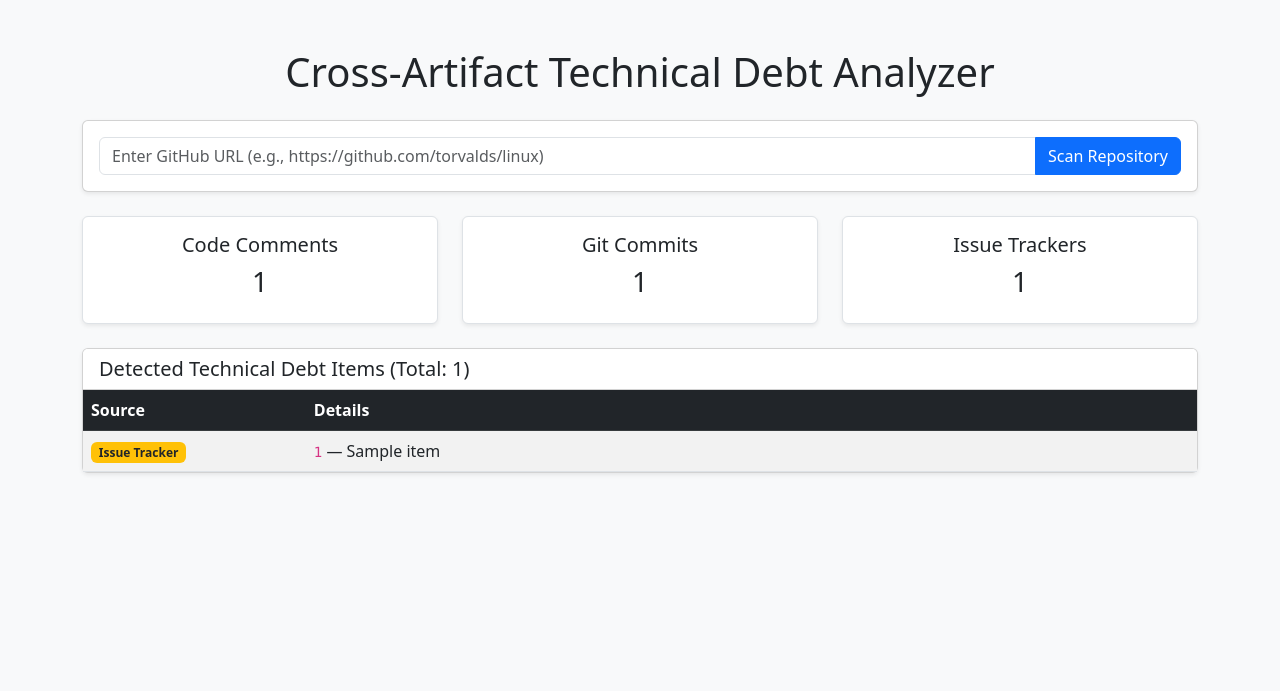
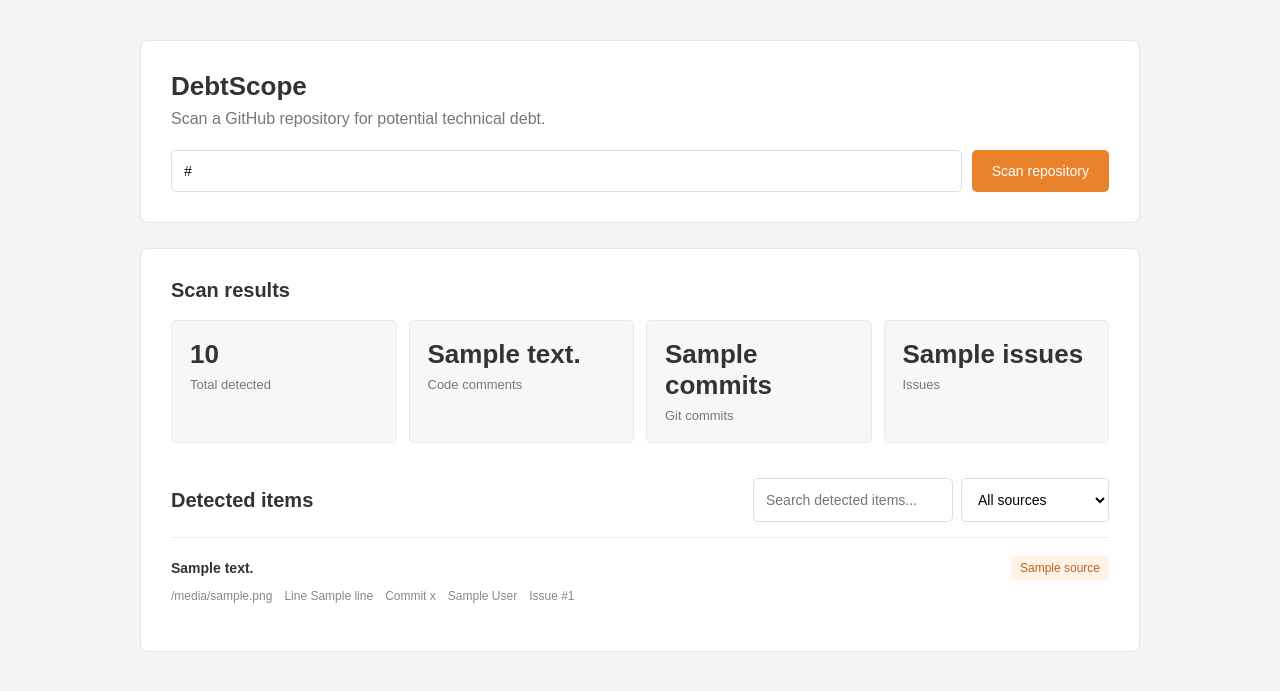
Before and after one commit to DenverCav/AdvancedSoftwareDevelopmentProject, a Flask app: template templates/dashboard.html in a window 1280 px wide. Shown: the top 691 px of the page. Run offline with Flask 3, Linux system fonts and the light colour scheme; the template is opened without the code that fills it: most values are stand-ins (such as "Sample title", 1, 10 or a date in 2020).

Commit message:
Added in better UI, (TESTING GIT COMMIT TRACKER "FIXME")

```diff
--- a/main.py
+++ b/main.py
@@ -10,14 +10,29 @@ from services.service import repoAnalysis
 
 @app.route('/', methods=['GET', 'POST'])
 def index():
-    dashboard_data = None
+    results = None
+    repo_url = ""
 
     if request.method == 'POST':
         repo_url = request.form.get('repo_url')
         if repo_url:
-            dashboard_data = repoAnalysis(repo_url)
+            rawData = repoAnalysis(repo_url)
 
-    return render_template('dashboard.html', data=dashboard_data)
+            results = {
+                'total': rawData.get('total_debt', 0),
+                'comments': rawData.get('comment_count', 0),
+                'commits': rawData.get('commit_count', 0),
+                'issues': rawData.get('issue_count', 0),
+                'items': []
+            }
+
+            for item in rawData.get('items', []):
+                item_copy = item.copy()
+                if 'hexsha' in item_copy and 'hash' not in item_copy:
+                    item_copy['hash'] = item_copy['hexsha']
+                results['items'].append(item_copy)
+
+    return render_template('dashboard.html', results=results, repo_url=repo_url)
 
 
 if __name__ == '__main__':
--- /dev/null
+++ b/static/css/style.css
@@ -0,0 +1,341 @@
+* {
+
+    box-sizing: border-box;
+
+    margin: 0;
+
+    padding: 0;
+
+}
+
+body {
+
+    font-family: Arial, sans-serif;
+
+    background: #f5f5f3;
+
+    color: #333;
+
+    padding: 40px 20px;
+
+}
+
+.scanner {
+
+    max-width: 1000px;
+
+    margin: 0 auto;
+
+}
+
+.scan-section {
+
+    background: white;
+
+    padding: 30px;
+
+    border: 1px solid #e5e5e5;
+
+    border-radius: 8px;
+
+    margin-bottom: 25px;
+
+}
+
+h1 {
+
+    font-size: 26px;
+
+    margin-bottom: 8px;
+
+}
+
+.scan-section p {
+
+    color: #777;
+
+    margin-bottom: 22px;
+
+}
+
+form {
+
+    display: flex;
+
+    gap: 10px;
+
+}
+
+input,
+
+select {
+
+    font-family: inherit;
+
+    font-size: 14px;
+
+    padding: 12px;
+
+    border: 1px solid #ddd;
+
+    border-radius: 5px;
+
+    background: white;
+
+}
+
+form input {
+
+    flex: 1;
+
+    min-width: 0;
+
+}
+
+button {
+
+    padding: 12px 20px;
+
+    background: #e9822b;
+
+    color: white;
+
+    border: none;
+
+    border-radius: 5px;
+
+    cursor: pointer;
+
+    font-size: 14px;
+
+}
+
+button:hover {
+
+    background: #d87220;
+
+}
+
+.results-section {
+
+    background: white;
+
+    padding: 30px;
+
+    border: 1px solid #e5e5e5;
+
+    border-radius: 8px;
+
+}
+
+h2 {
+
+    font-size: 20px;
+
+    margin-bottom: 18px;
+
+}
+
+.statistics {
+
+    display: grid;
+
+    grid-template-columns: repeat(4, 1fr);
+
+    gap: 12px;
+
+    margin-bottom: 35px;
+
+}
+
+.stat {
+
+    background: #f7f7f6;
+
+    border: 1px solid #e9e9e9;
+
+    border-radius: 5px;
+
+    padding: 18px;
+
+}
+
+.stat-number {
+
+    display: block;
+
+    font-size: 26px;
+
+    font-weight: bold;
+
+    margin-bottom: 5px;
+
+}
+
+.stat-label {
+
+    color: #777;
+
+    font-size: 13px;
+
+}
+
+.items-header {
+
+    display: flex;
+
+    justify-content: space-between;
+
+    align-items: center;
+
+    gap: 15px;
+
+    margin-bottom: 15px;
+
+}
+
+.items-header h2 {
+
+    margin: 0;
+
+}
+
+.filters {
+
+    display: flex;
+
+    gap: 8px;
+
+}
+
+.filters input {
+
+    width: 200px;
+
+}
+
+.result-item {
+
+    padding: 18px 0;
+
+    border-top: 1px solid #eee;
+
+}
+
+.item-top {
+
+    display: flex;
+
+    justify-content: space-between;
+
+    align-items: center;
+
+    gap: 12px;
+
+}
+
+.item-top strong {
+
+    font-size: 14px;
+
+    overflow-wrap: anywhere;
+
+}
+
+.source-tag {
+
+    font-size: 12px;
+
+    color: #b76520;
+
+    background: #fff2e7;
+
+    padding: 5px 9px;
+
+    border-radius: 4px;
+
+    white-space: nowrap;
+
+}
+
+.item-details {
+
+    display: flex;
+
+    flex-wrap: wrap;
+
+    gap: 12px;
+
+    margin-top: 9px;
+
+    color: #888;
+
+    font-size: 12px;
+
+}
+
+.empty-message {
+
+    color: #888;
+
+    padding: 20px 0;
+
+    font-size: 14px;
+
+}
+
+[hidden] {
+
+    display: none !important;
+
+}
+
+@media (max-width: 650px) {
+
+    body {
+
+        padding: 20px 12px;
+
+    }
+
+    .scan-section,
+
+    .results-section {
+
+        padding: 20px;
+
+    }
+
+    form {
+
+        flex-direction: column;
+
+    }
+
+    .statistics {
+
+        grid-template-columns: repeat(2, 1fr);
+
+    }
+
+    .items-header {
+
+        align-items: stretch;
+
+        flex-direction: column;
+
+    }
+
+    .filters {
+
+        flex-direction: column;
+
+    }
+
+    .filters input {
+
+        width: 100%;
+
+    }
+
+}
--- /dev/null
+++ b/static/js/dashboard.js
@@ -0,0 +1,71 @@
+document.addEventListener("DOMContentLoaded", function () {
+
+    const searchInput = document.getElementById("searchInput");
+
+    const sourceFilter = document.getElementById("sourceFilter");
+
+    const resultItems = document.querySelectorAll(".result-item");
+
+    const noResults = document.getElementById("noResults");
+
+    function filterItems() {
+
+        if (!searchInput || !sourceFilter) {
+
+            return;
+
+        }
+
+        const searchText = searchInput.value.toLowerCase();
+
+        const selectedSource = sourceFilter.value;
+
+        let visibleItems = 0;
+
+        resultItems.forEach(function (item) {
+
+            const text = item.textContent.toLowerCase();
+
+            const source = item.dataset.source;
+
+            const matchesSearch = text.includes(searchText);
+
+            const matchesSource =
+
+                selectedSource === "all" ||
+
+                source === selectedSource;
+
+            const visible = matchesSearch && matchesSource;
+
+            item.hidden = !visible;
+
+            if (visible) {
+
+                visibleItems++;
+
+            }
+
+        });
+
+        if (noResults) {
+
+            noResults.hidden = visibleItems !== 0;
+
+        }
+
+    }
+
+    if (searchInput) {
+
+        searchInput.addEventListener("input", filterItems);
+
+    }
+
+    if (sourceFilter) {
+
+        sourceFilter.addEventListener("change", filterItems);
+
+    }
+
+});
--- a/templates/dashboard.html
+++ b/templates/dashboard.html
@@ -2,90 +2,110 @@
 <html lang="en">
 <head>
 <meta charset="UTF-8">
-    <title>Cross-Artifact SATD Dashboard</title>
-    <link href="https://cdn.jsdelivr.net/npm/bootstrap@5.3.0/dist/css/bootstrap.min.css" rel="stylesheet">
+<meta name="viewport" content="width=device-width, initial-scale=1.0">
+<title>DebtScope</title>
+<link rel="stylesheet" href="{{ url_for('static', filename='css/style.css') }}">
 </head>
-<body class="bg-light">
-    <div class="container py-5">
-        <h1 class="mb-4 text-center">Cross-Artifact Technical Debt Analyzer</h1>
+<body>
+<main class="scanner">
+<section class="scan-section">
+<h1>DebtScope</h1>
+<p>Scan a GitHub repository for potential technical debt.</p>
+<form method="POST">
+<input
 
-        <div class="card shadow-sm mb-4">
-            <div class="card-body">
-                <form method="POST">
-                    <div class="input-group">
-                        <input type="url" name="repo_url" class="form-control" placeholder="Enter GitHub URL (e.g., https://github.com/torvalds/linux)" required>
-                        <button class="btn btn-primary" type="submit">Scan Repository</button>
+                    type="url"
+
+                    name="repo_url"
+
+                    placeholder="Enter GitHub repository URL..."
+
+                    value="{{ repo_url or '' }}"
+
+                    required
+>
+<button type="submit">Scan repository</button>
+</form>
+</section>
+
+        {% if results %}
+<section class="results-section">
+<h2>Scan results</h2>
+<div class="statistics">
+<div class="stat">
+<span class="stat-number">{{ results.total }}</span>
+<span class="stat-label">Total detected</span>
 </div>
-                </form>
+<div class="stat">
+<span class="stat-number">{{ results.comments }}</span>
+<span class="stat-label">Code comments</span>
+</div>
+<div class="stat">
+<span class="stat-number">{{ results.commits }}</span>
+<span class="stat-label">Git commits</span>
+</div>
+<div class="stat">
+<span class="stat-number">{{ results.issues }}</span>
+<span class="stat-label">Issues</span>
 </div>
 </div>
-{% if data %}
-            <div class="row text-center mb-4">
-                <div class="col-md-4">
-                    <div class="p-3 bg-white border rounded shadow-sm">
-                        <h5>Code Comments</h5>
-                        <h3>{{ data.get('comment_count', 0) }}</h3>
+<div class="items-header">
+<h2>Detected items</h2>
+<div class="filters">
+<input
+
+                        type="text"
+
+                        id="searchInput"
+
+                        placeholder="Search detected items..."
+>
+<select id="sourceFilter">
+<option value="all">All sources</option>
+<option value="Code Comments">Code comments</option>
+<option value="Git Commit">Git commits</option>
+<option value="Issue Tracker">Issues</option>
+</select>
 </div>
+</div><div class="items-list">
+
+    {% for item in results.get('items', []) %}
+    <article class="result-item"
+             data-source="{{ item.source }}">
+        <div class="item-top">
+            <strong>{{ item.text if item.text is defined else item.title if item.title is defined else item.message if item.message is defined else item.commit_message if item.commit_message is defined else 'Detected item' }}</strong>
+            <span class="source-tag">{{ item.source }}</span>
         </div>
-                <div class="col-md-4">
-                    <div class="p-3 bg-white border rounded shadow-sm">
-                        <h5>Git Commits</h5>
-                        <h3>{{ data.get('commit_count', 0) }}</h3>
-                    </div>
-                </div>
-                <div class="col-md-4">
-                    <div class="p-3 bg-white border rounded shadow-sm">
-                        <h5>Issue Trackers</h5>
-                        <h3>{{ data.get('issue_count', 0) }}</h3>
-                    </div>
-                </div>
-            </div>
-
-            <div class="card shadow-sm">
-                <div class="card-header bg-white">
-                    <h5 class="mb-0">Detected Technical Debt Items (Total: {{ data.get('total_debt', 0) }})</h5>
-                </div>
-                <div class="card-body p-0">
-                    <table class="table table-striped mb-0">
-                        <thead class="table-dark">
-                            <tr>
-                                <th style="width: 20%;">Source</th>
-                                <th style="width: 80%;">Details</th>
-                            </tr>
-                        </thead>
-                        <tbody>
-                            <!-- Safe lookup using .get() prevents the TypeError -->
-                            {% for item in data.get('items', []) %}
-                            <tr>
-                                <td>
-                                    {% if item.source == 'Code Comments' %}
-                                        <span class="badge bg-primary">Code Comments</span>
-                                    {% elif item.source == 'Git Commit' %}
-                                        <span class="badge bg-success">Git Commit</span>
-                                    {% else %}
-                                        <span class="badge bg-warning text-dark">Issue Tracker</span>
+        <div class="item-details">
+            {% if item.file %}
+            <span>{{ item.file }}</span>
             {% endif %}
-                                </td>
-                                <td>
-                                    {% if item.source == 'Code Comments' %}
-                                        <code>{{ item.file }}:{{ item.line }}</code> — {{ item.text }}
-                                    {% elif item.source == 'Git Commit' %}
-                                        <code>{{ item.hexsha }}</code> — {{ item.message }}
-                                    {% else %}
-                                        <code>{{ item.id }}</code> — {{ item.title }}
+            {% if item.line %}
+            <span>Line {{ item.line }}</span>
             {% endif %}
-                                </td>
-                            </tr>
-                            {% else %}
-                            <tr>
-                                <td colspan="2" class="text-center py-4">No technical debt markers found.</td>
-                            </tr>
-                            {% endfor %}
-                        </tbody>
-                    </table>
-                </div>
-            </div>
+            {% if item.hash %}
+            <span>Commit {{ item.hash }}</span>
+            {% endif %}
+            {% if item.author %}
+            <span>{{ item.author }}</span>
+            {% endif %}
+            {% if item.id %}
+            <span>Issue #{{ item.id }}</span>
             {% endif %}
         </div>
+    </article>
+    {% else %}
+    <p class="empty-message">No potential technical debt was detected.</p>
+    {% endfor %}
+
+    <p id="noResults" class="empty-message" hidden>
+        No matching items found.
+    </p>
+</div>
+</section>
+
+        {% endif %}
+</main>
+<script src="{{ url_for('static', filename='js/dashboard.js') }}"></script>
 </body>
 </html>
```
Lines whose indentation alone changed are shown as unchanged.
